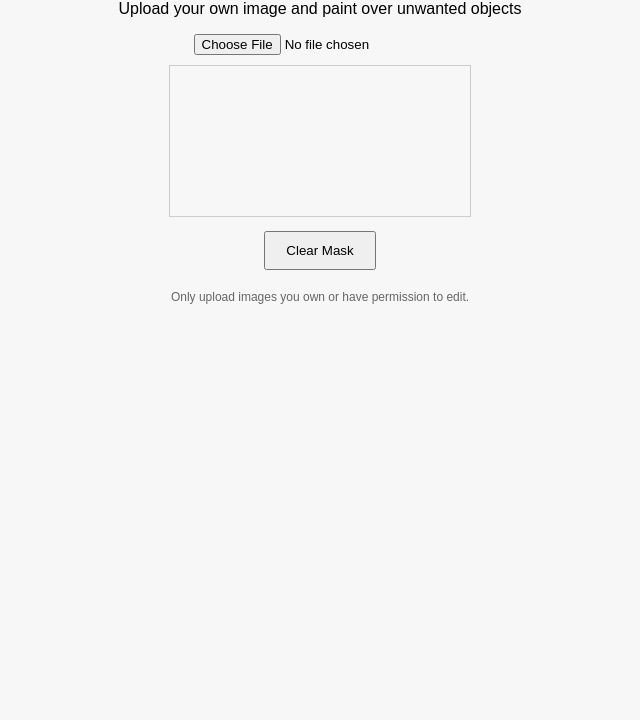
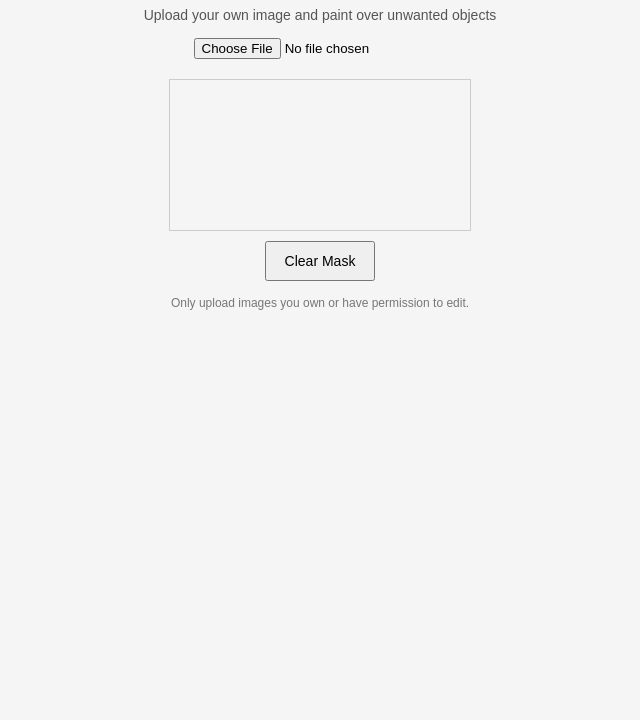
Before and after one commit to isurulakshitha1/Image-cleaner, a plain HTML site: page index.html in a window 1280 px wide. Shown: the part 80-800 px from the top of the page, without its empty margins (320-960 px from the left). Drawn offline with Linux system fonts and the light colour scheme.

Commit message:
Update style.css

```diff
--- a/style.css
+++ b/style.css
@@ -1,22 +1,51 @@
+* {
+  box-sizing: border-box;
+}
+
 body {
-  font-family: Arial;
+  margin: 0;
+  padding: 15px;
+  font-family: Arial, sans-serif;
+  background: #f5f5f5;
   text-align: center;
-  background: #f7f7f7;
+}
+
+h1 {
+  margin-bottom: 5px;
+}
+
+.subtitle {
+  font-size: 14px;
+  color: #555;
+  margin-bottom: 15px;
+}
+
+input[type="file"] {
+  margin-bottom: 10px;
+}
+
+.canvas-container {
+  display: flex;
+  justify-content: center;
+  margin-top: 10px;
 }
 
 canvas {
   border: 1px solid #ccc;
-  margin-top: 10px;
+  max-width: 100%;
+  height: auto;
+  touch-action: none; /* REQUIRED FOR MOBILE */
 }
 
 button {
-  padding: 10px 20px;
   margin-top: 10px;
+  padding: 10px 18px;
+  font-size: 14px;
   cursor: pointer;
 }
 
 .disclaimer {
   font-size: 12px;
-  color: #666;
-  margin-top: 20px;
+  color: #777;
+  margin-top: 15px;
 }
```
